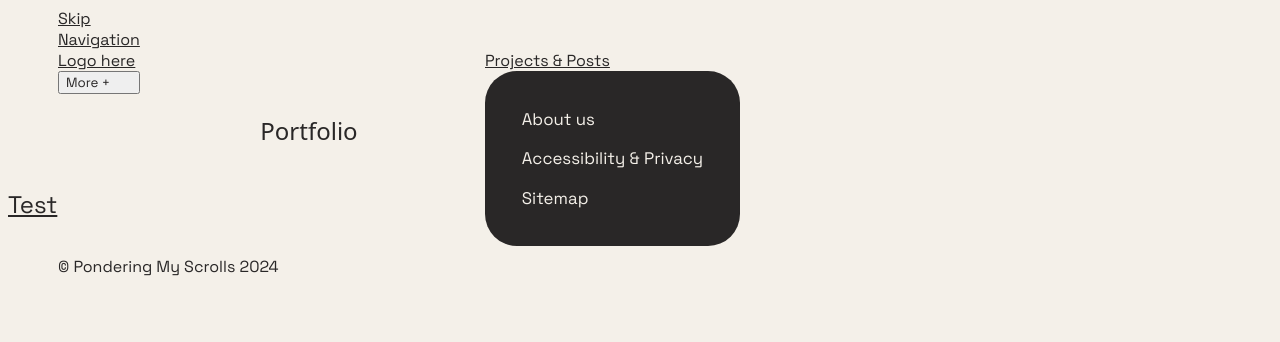
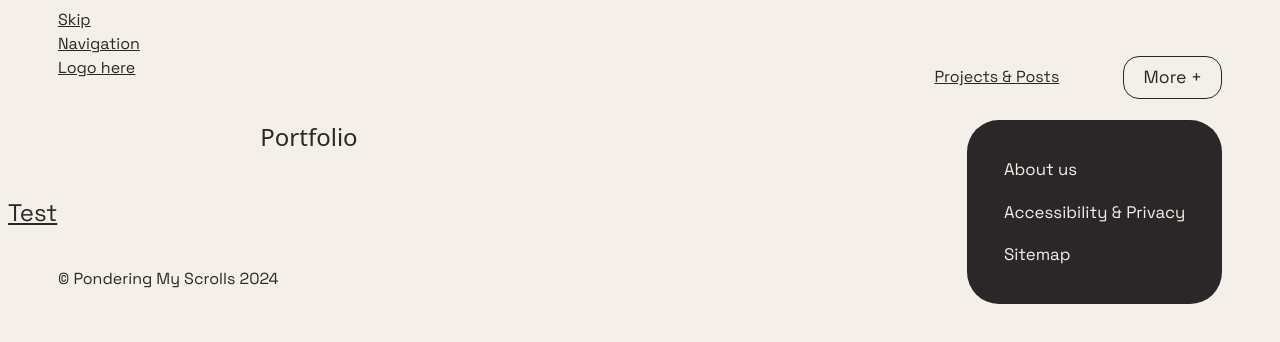
Before and after one commit to Pondering-My-Scrolls/pondering-my-scrolls-website, a Next.js app: page /projects-posts in a window 1280 px wide. Both pictures are taken after a click on the button "More +". Shown: the top 342 px of the page. Built offline with nearby package versions, Linux system fonts and the light colour scheme; a web font is replaced by a local one.

Commit message:
Further modal/navigation styling

```diff
--- a/assets/styles/2-global.scss
+++ b/assets/styles/2-global.scss
@@ -3,12 +3,16 @@ body {
 
     * {
         color: $black;
+        line-height: 1.5;
     }
 }
 
 .button {
+    display: inline-block;
     background: transparent;
     border: 1px solid $black;
     font-size: 1.1rem;
-    padding: 0.03rem 1.2rem;
+    padding: 0.45rem 1.2rem;
+    border-radius: 1rem;
+    cursor: pointer;
 }
--- a/components/header/Header.js
+++ b/components/header/Header.js
@@ -4,7 +4,7 @@ import React, { useState } from 'react';
 import Link from 'next/link';
 import { usePathname } from 'next/navigation';
 
-import SiteNav from './SiteNav.js';
+import './header.scss';
 
 function Header() {
     const pathname = usePathname();
@@ -29,8 +29,8 @@ function Header() {
             </div>
 
             {/* Nav */}
+            <div className="header__nav col-5-13 m-col-4-10 s-col-3-5">
                 <nav
-                className="header__nav col-5-13 m-col-4-10 s-col-3-5"
                     role="navigation"
                     aria-label="Site Navigation"
                 >
@@ -38,7 +38,23 @@ function Header() {
                         Projects & Posts
                     </Link>
                     <div className={`header__nav__modal ${!isOpen ? '' : 'open'}`}>
-                    <SiteNav />
+                        <ul id="siteNav" className="site-nav">
+                            <li>
+                                <Link href="/about" aria-current={pathname == "/about" ? "page" : "false"}>
+                                    About us
+                                </Link>
+                            </li>
+                            <li>
+                                <Link href="/accessibility-privacy" aria-current={pathname == "/accessibility-privacy" ? "page" : "false"}>
+                                    Accessibility & Privacy
+                                </Link>
+                            </li>
+                            <li>
+                                <Link href="/sitemap" aria-current={pathname == "/sitemap" ? "page" : "false"}>
+                                    Sitemap
+                                </Link>
+                            </li>
+                        </ul>
                     </div>
                 </nav>
                 <button
@@ -47,9 +63,12 @@ function Header() {
                     aria-expanded={`${!isOpen ? false : true}`}
                     aria-label="Toggle Navigation"
                     onClick={siteNavToggleClick}
+                    className="button"
                 >
                     More +
                 </button>
+            </div>
+
         </header>
         <div id="main-content"></div>
         </>
--- a/components/header/SiteNav.js
+++ /dev/null
@@ -1,33 +0,0 @@
-"use client";
-
-import React from 'react';
-import Link from 'next/link';
-import { usePathname } from 'next/navigation';
-
-import './site-nav.scss';
-
-function SiteNav() {
-    const pathname = usePathname();
-
-    return (
-        <ul id="siteNav" className="site-nav">
-            <li>
-                <Link href="/about" aria-current={pathname == "/about" ? "page" : "false"}>
-                    About us
-                </Link>
-            </li>
-            <li>
-                <Link href="/accessibility-privacy" aria-current={pathname == "/accessibility-privacy" ? "page" : "false"}>
-                    Accessibility & Privacy
-                </Link>
-            </li>
-            <li>
-                <Link href="/sitemap" aria-current={pathname == "/sitemap" ? "page" : "false"}>
-                    Sitemap
-                </Link>
-            </li>
-        </ul>
-    )
-}
-
-export default SiteNav
--- a/components/header/site-nav.scss
+++ b/components/header/header.scss
@@ -1,4 +1,13 @@
 @import "../../assets/styles/1-variables";
+
+.header__nav {
+    position: relative;
+    display: flex;
+    justify-content: flex-end;
+    align-items: center;
+    gap: 4rem;
+    width: 100%;
+}
 
 .header__nav__modal {
     display: none;
@@ -8,6 +17,8 @@
     font-size: 1.05rem;
     padding: 1.2rem 2.3rem;
     border-radius: 2rem;
+    top: 4rem;
+    right: 0;
 
     &.open {
         display: block;
```
Lines whose indentation alone changed are shown as unchanged.
